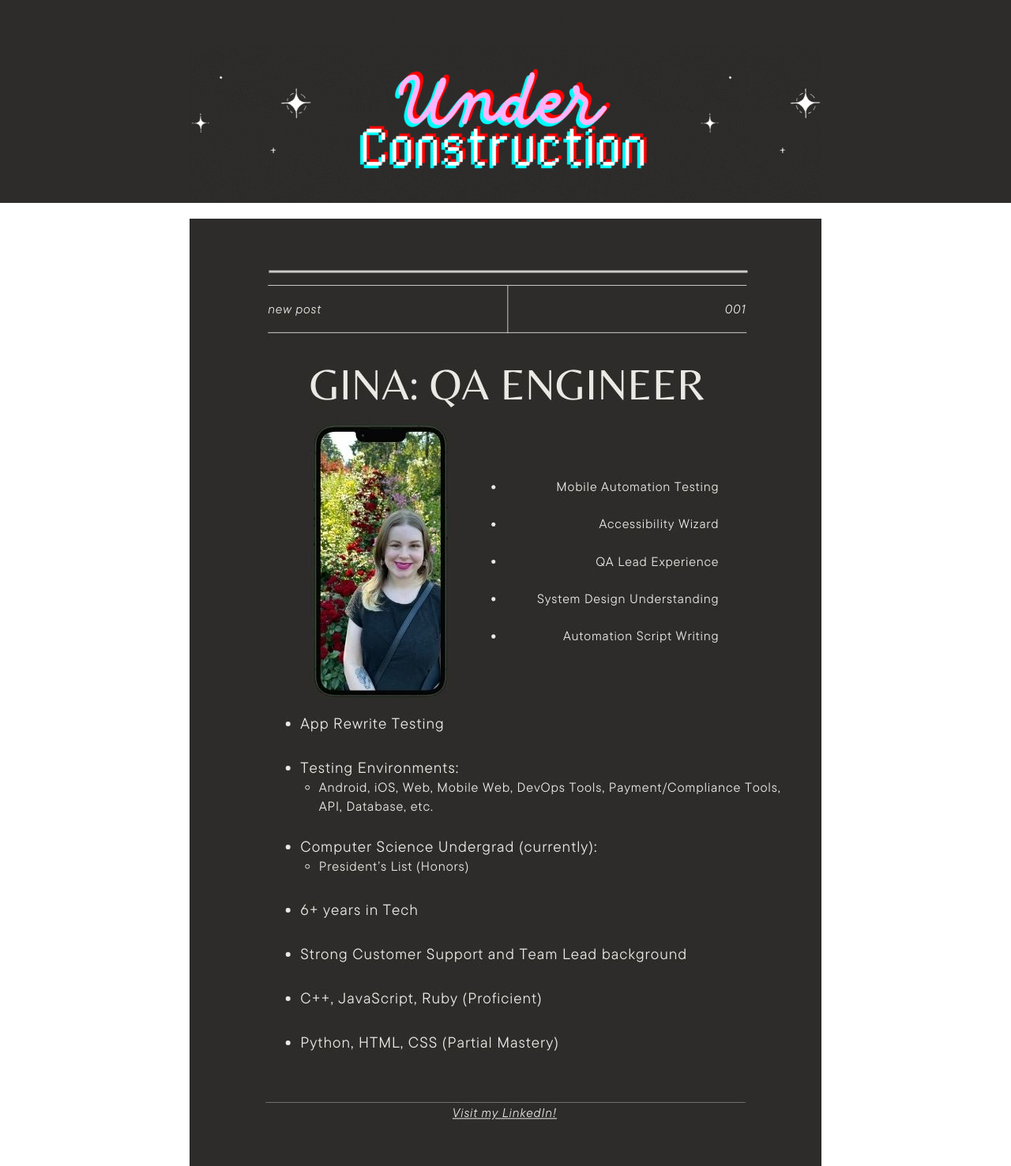
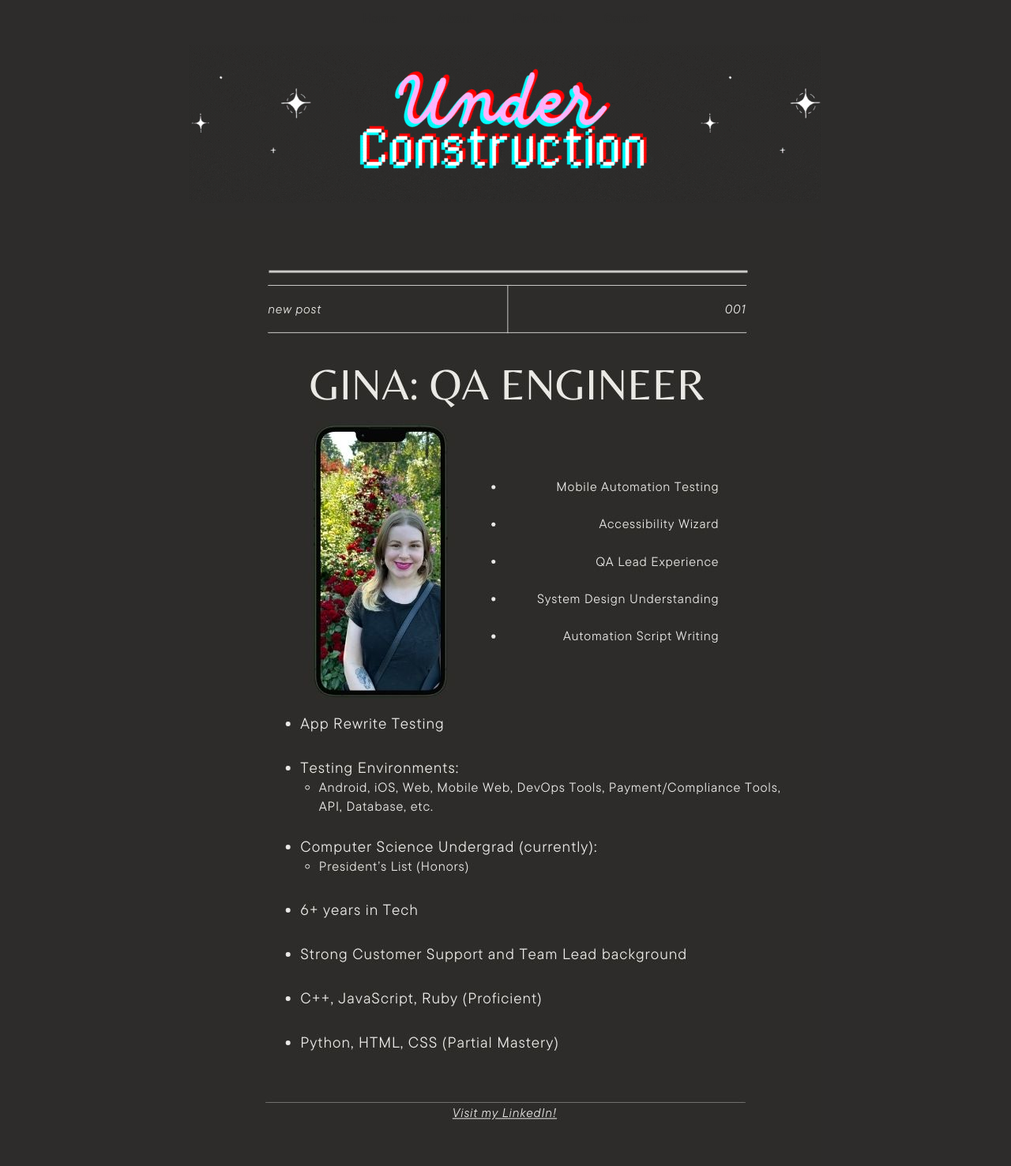
Before and after one commit to gfergusonQA/ginaqa.github.io, a Jekyll site: the page built from index.md, in a window 1280 px wide. Shown: the whole page at 79% size. Built offline with Jekyll 4.4.1, drawn with Linux system fonts in a browser that asks for light colours.

Commit message:
Update styles.css

```diff
--- a/assets/css/css/styles.css
+++ b/assets/css/css/styles.css
@@ -2,6 +2,7 @@
 body {
     margin: 0;
     font-family: 'Roboto', sans-serif;
+    background-color: #2d2c2b; /* Change to your desired color */
 }
 
 .content-container {
```
